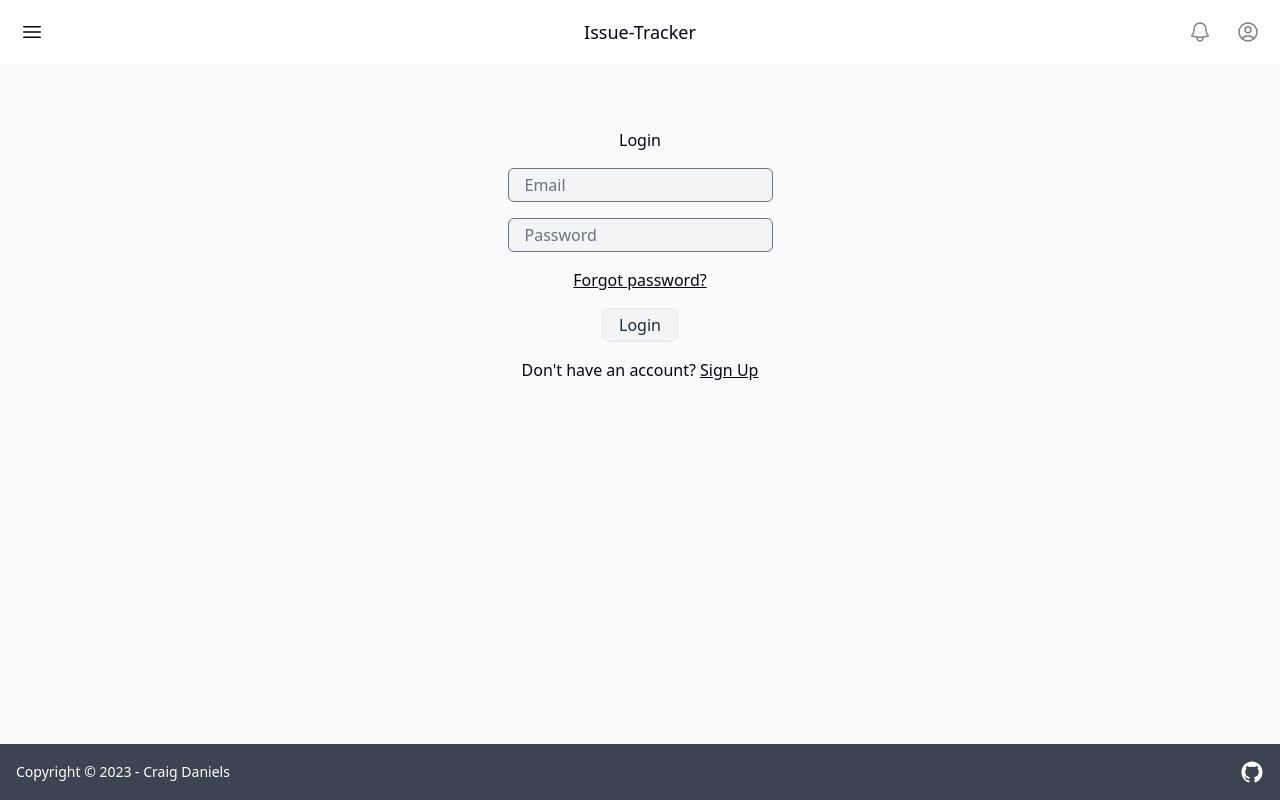
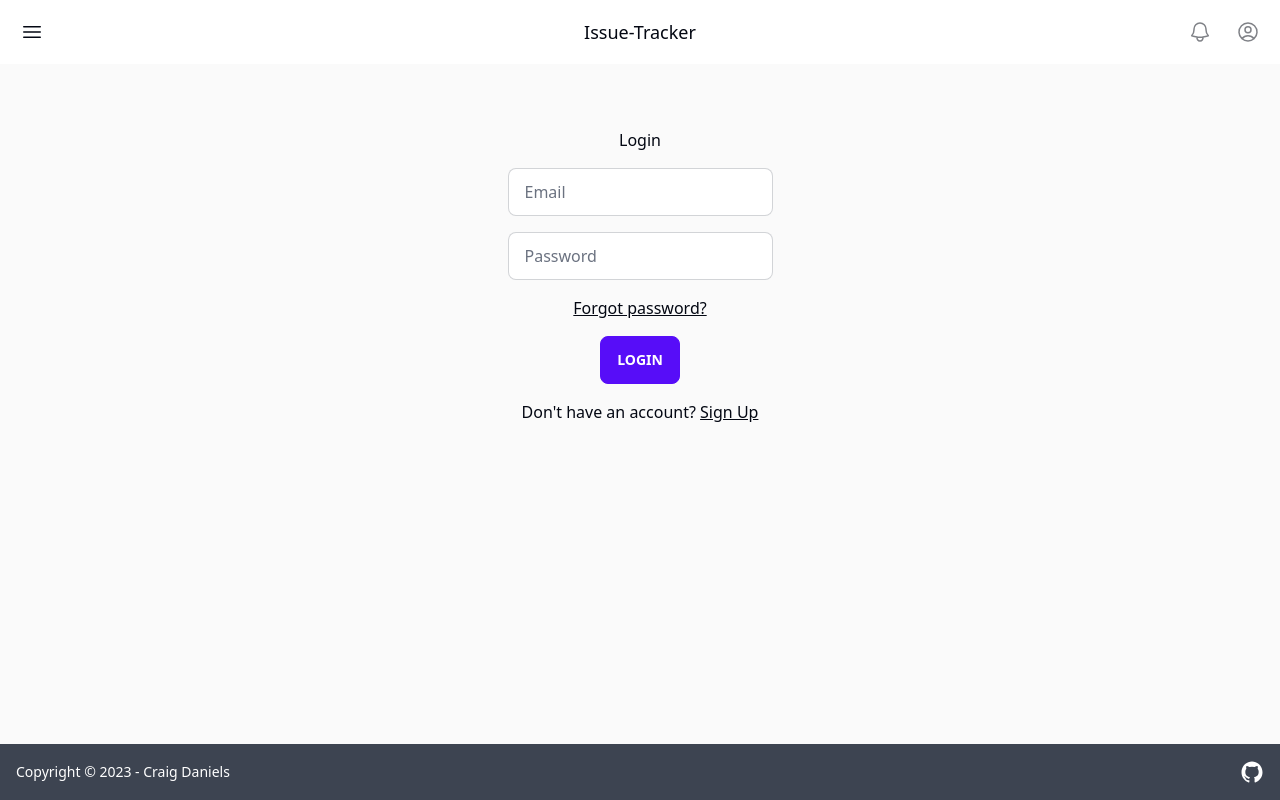
Before and after one commit to craigrdaniels/issue-tracker, a React (Vite) app in the folder frontend/: page /login in a window 1280 px wide. Built offline with nearby package versions, Linux system fonts and the light colour scheme.

Commit message:
style form, buttons with daisyui

```diff
--- a/frontend/src/pages/login.tsx
+++ b/frontend/src/pages/login.tsx
@@ -2,6 +2,7 @@ import { ReactElement } from 'react'
 import { useState } from 'react'
 import { Link, useLocation, useNavigate } from 'react-router-dom'
 import { useAuth } from '../hooks/useAuth'
+import { ExclamationTriangleIcon } from '@heroicons/react/24/outline'
 
 const LoginPage = (): ReactElement => {
   const auth = useAuth()
@@ -36,20 +37,23 @@ const LoginPage = (): ReactElement => {
     <div className="flex flex-col items-center gap-4 pt-16 align-middle">
       <h3>Login</h3>
       {error && (
-        <div className="rounded-full bg-red-200 px-4 text-red-900">{error}</div>
+        <div className="alet alert-error shadow-lg">
+          <ExclamationTriangleIcon className="h-6 w-6" />
+          {error}
+        </div>
       )}
       <form
         className="flex flex-col items-center gap-4 align-middle"
         onSubmit={handleSubmit}
       >
         <input
-          className="text-input"
+          className="input-bordered input w-full max-w-xs"
           name="email"
           type="text"
           placeholder="Email"
         />
         <input
-          className="text-input"
+          className="input-bordered input w-full max-w-xs"
           name="password"
           type="password"
           placeholder="Password"
@@ -57,7 +61,7 @@ const LoginPage = (): ReactElement => {
         <Link style={{ textDecoration: 'underline' }} to="/resetpassword">
           Forgot password?
         </Link>
-        <button disabled={loading} type="submit">
+        <button disabled={loading} className="btn-primary btn" type="submit">
           Login
         </button>
       </form>
--- a/frontend/src/pages/register.tsx
+++ b/frontend/src/pages/register.tsx
@@ -3,6 +3,7 @@ import { useState } from 'react'
 import { useLocation, useNavigate } from 'react-router-dom'
 import { useAuth } from '../hooks/useAuth'
 import HTTPRequestError from '../utils/HTTPError'
+import { ExclamationTriangleIcon } from '@heroicons/react/24/outline'
 
 const RegisterPage = (): ReactElement => {
   const auth = useAuth()
@@ -41,31 +42,34 @@ const RegisterPage = (): ReactElement => {
     <div className="flex flex-col items-center gap-4 pt-16 align-middle">
       <h3>Register</h3>
       {error && (
-        <div className="rounded-full bg-red-200 px-4 text-red-900">{error}</div>
+        <div className="alert alert-error w-fit shadow-lg">
+          <ExclamationTriangleIcon className="h-6 w-6" />
+          {error}
+        </div>
       )}
       <form
         className="flex flex-col items-center gap-4 align-middle"
         onSubmit={handleSubmit}
       >
         <input
-          className="text-input"
+          className="input-bordered input w-full max-w-xs"
           name="email"
           type="text"
           placeholder="Email"
         />
         <input
-          className="text-input"
+          className="input-bordered input w-full max-w-xs"
           name="username"
           type="text"
           placeholder="Username"
         />
         <input
-          className="text-input"
+          className="input-bordered input w-full max-w-xs"
           name="password"
           type="password"
           placeholder="Password"
         />
-        <button disabled={loading} type="submit">
+        <button disabled={loading} className="btn-primary btn" type="submit">
           Register
         </button>
       </form>
```
